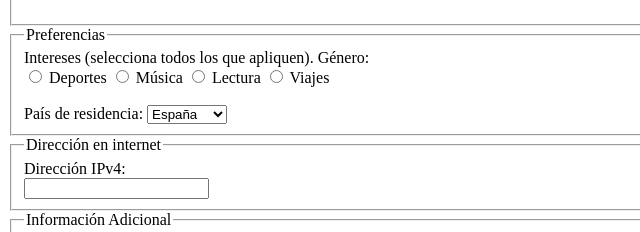
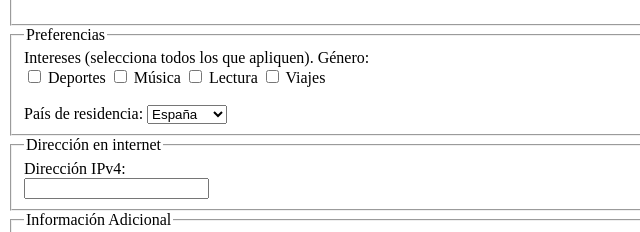
Before and after one commit to christiandam06/Christian-Avero-P-rez-2.08, a plain HTML site: page index.html in a window 1280 px wide. Shown: the part 323-555 px from the top of the page, 0-640 px from the left. Drawn offline with Linux system fonts and the light colour scheme.

Commit message:
corrección

```diff
--- a/index.html
+++ b/index.html
@@ -11,15 +11,15 @@
         <fieldset>
             <legend>Información Personal</legend>
             <label for="nombre">Nombre:</label>
-            <input id="nombre" type="text" name="nombre">
+            <input id="nombre" type="text" name="nombre" required>
             <br>
             <br>
             <label for="email">Email:</label>
-            <input type="text" name="email" id="email">
+            <input type="text" name="email" id="email" required>
             <br>
             <br>
             <label for="contraseña">Contraseña</label>
-            <input type="password" name="contraseña" id="contraseña">
+            <input type="password" name="contraseña" id="contraseña" required>
             <br>
             <br>
             <label for="fecha">Fecha de Nacimiento:</label>
@@ -31,9 +31,9 @@
             <br>
             <br>
             <label for="genero">Género: </label>
-            <input type="radio" name="genero" id="genero"> Masculino
-            <input type="radio" name="genero" id="genero"> Femenino
-            <input type="radio" name="genero" id="genero"> Otro
+            <input type="radio" name="genero" id="masculino"> Masculino
+            <input type="radio" name="genero" id="femenino"> Femenino
+            <input type="radio" name="genero" id="otro"> Otro
             <br>
             <br>
         </fieldset>
@@ -42,10 +42,10 @@
             <label for="intereses">Intereses (selecciona todos los que apliquen).</label>
             <label for="intereses">Género: </label>
             <br>
-            <input type="radio" name="intereses" id="intereses"> Deportes
-            <input type="radio" name="intereses" id="intereses"> Música
-            <input type="radio" name="intereses" id="intereses"> Lectura
-            <input type="radio" name="intereses" id="intereses"> Viajes
+            <input type="checkbox" name="intereses" id="deportes"> Deportes
+            <input type="checkbox" name="intereses" id="musica"> Música
+            <input type="checkbox" name="intereses" id="lectura"> Lectura
+            <input type="checkbox" name="intereses" id="viajes"> Viajes
             <br>
             <br>
             <label for="pais">País de residencia: </label>
@@ -60,7 +60,7 @@
         <fieldset>
             <legend>Dirección en internet</legend>
             <label for="dirección">Dirección IPv4:</label>
-            <br> <input type="text" name="dirección" id="direccion" pattern="^(25[0-5]|2[0-4][0-9]|[01]?[0-9][0-9]?)\.(25[0-5]|2[0-4][0-9]|[01]?[0-9][0-9]?)\.(25[0-5]|2[0-4][0-9]|[01]?[0-9][0-9]?)\.(25[0-5]|2[0-4][0-9]|[01]?[0-9][0-9]?)$"  required>
+            <br> <input type="text" name="dirección" id="direccion" pattern="^(25[0-5]|2[0-4][0-9]|[01]?[0-9][0-9]?)\.(25[0-5]|2[0-4][0-9]|[01]?[0-9][0-9]?)\.(25[0-5]|2[0-4][0-9]|[01]?[0-9][0-9]?)\.(25[0-5]|2[0-4][0-9]|[01]?[0-9][0-9]?)$">
         </fieldset>
         <fieldset>
             <legend>Información Adicional</legend>
```
